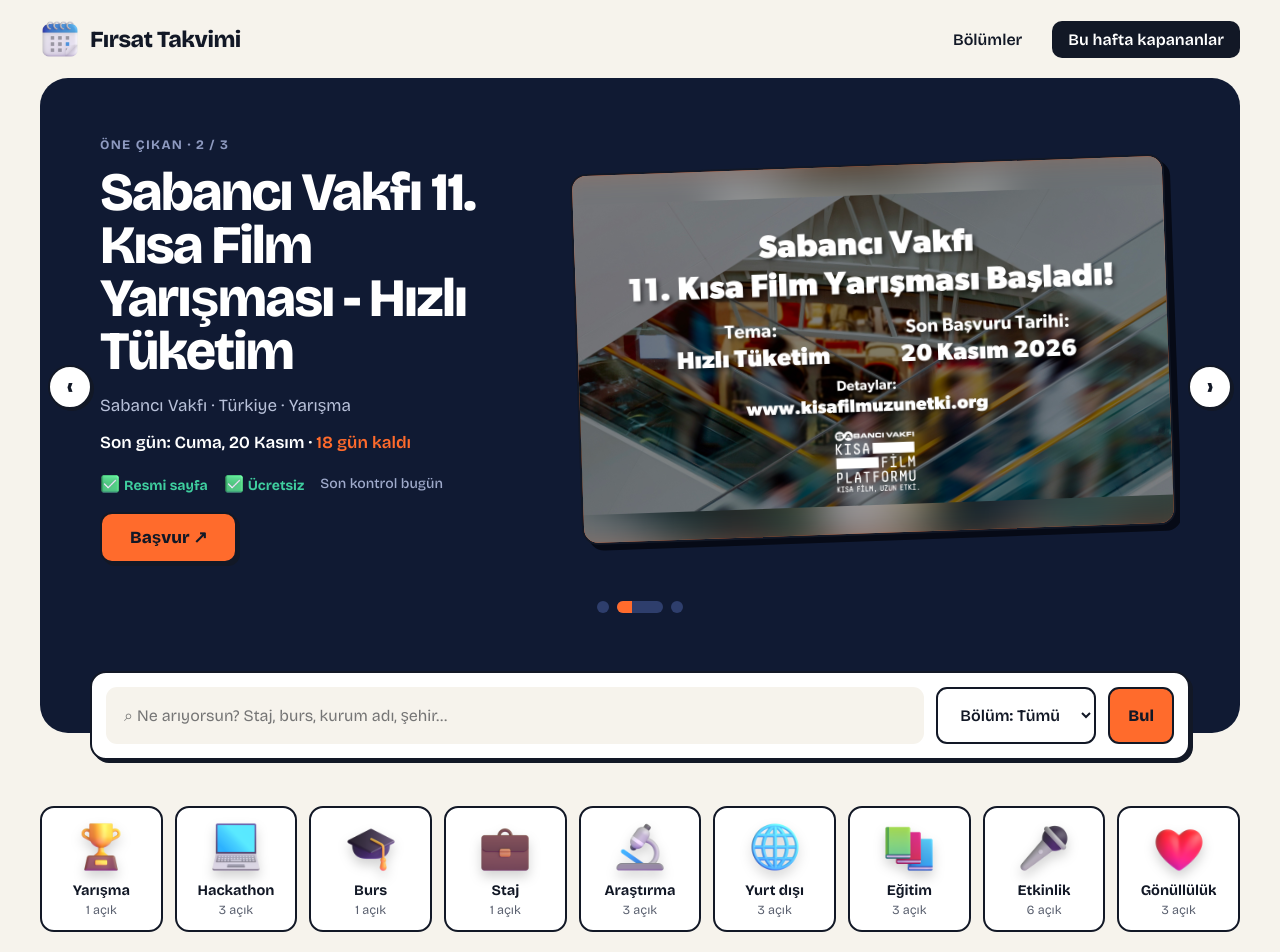
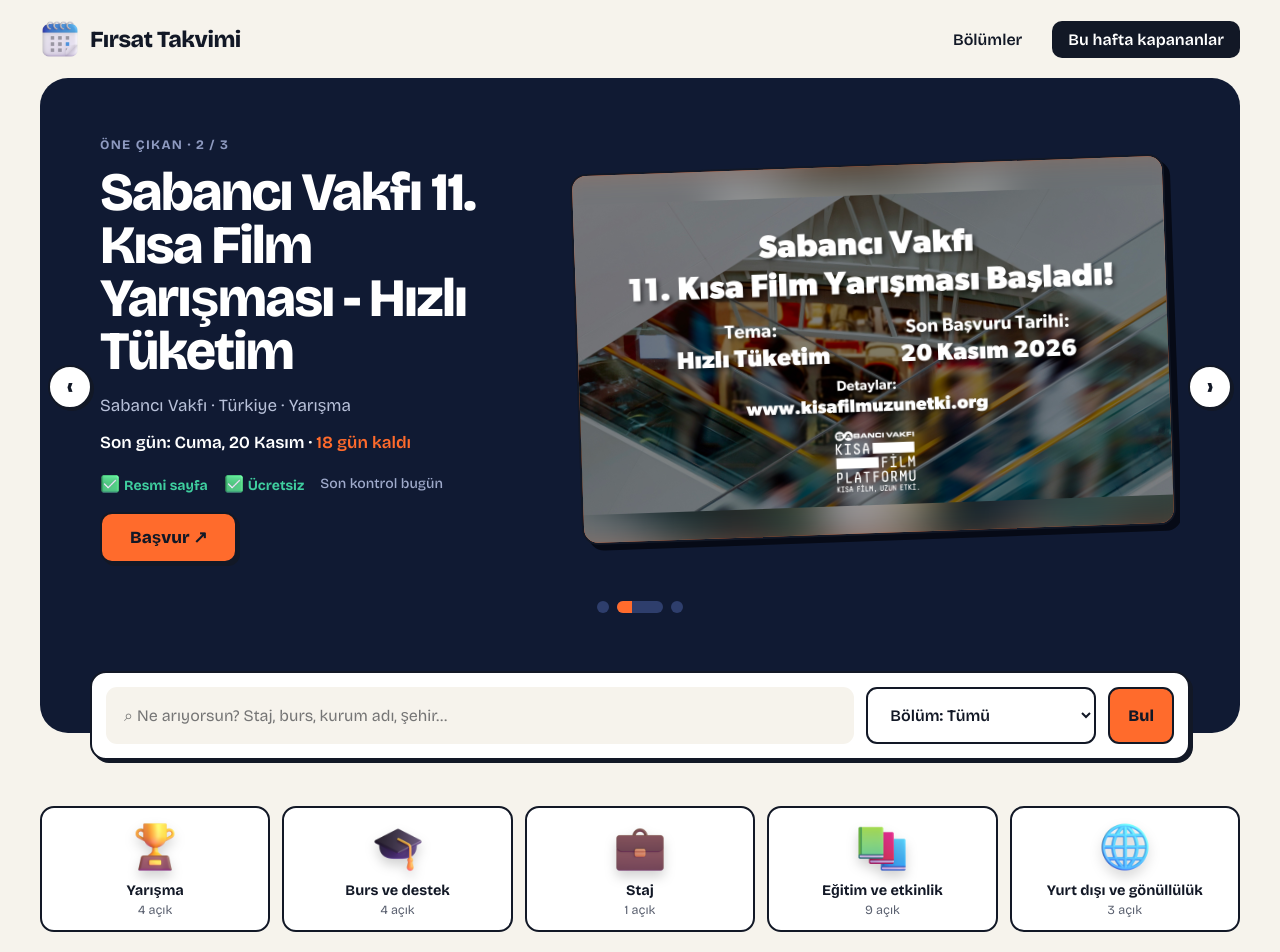
Before and after one commit to AlptekinZengin/Firsat-Takvimi, a Next.js app: page / in a window 1280 px wide. Shown: the top 952 px of the page. Built offline with nearby package versions, Linux system fonts and the light colour scheme.

Commit message:
Bolum kutulari: 9 bolum 5 ana grupta, alt baslik dugmeleri
Yarisma, Burs ve destek, Staj, Egitim ve etkinlik, Yurt disi ve
gonulluluk. Gruba tiklaninca alt bolum dugmeleri cikar; veri ve
ilan bolumleri degismedi.

Co-Authored-By: Claude Opus 5.5 <noreply@anthropic.com>

```diff
--- a/app/IlanListesi.tsx
+++ b/app/IlanListesi.tsx
@@ -1,7 +1,7 @@
 "use client";
 
 import { useEffect, useMemo, useState } from "react";
-import { bolumler } from "@/lib/bolumler";
+import { bolumler, bolumGruplari } from "@/lib/bolumler";
 import type { IlanGorunur } from "@/lib/ilan-sema";
 import { istanbulBugunu } from "@/lib/tarih";
 import { IlanKarti, bolumSunumlari } from "./IlanKarti";
@@ -10,13 +10,23 @@ import { grupNotu, tarihGruplari } from "./ilan-gruplari";
 
 type IlanListesiProps = { ilanlar: IlanGorunur[]; derlemeGunu: string };
 
+const bolumdeMi = (ilan: IlanGorunur, slug: string) => (
+  ilan.bolum === slug || ilan.ek_bolumler?.includes(slug)
+);
+
 const menuBaglantilari = [
   { href: "#bolumler", ad: "Bölümler" },
   { href: "#ilanlar", ad: "Bu hafta kapananlar", sinif: "b" },
 ];
 
 export function IlanListesi({ ilanlar, derlemeGunu }: IlanListesiProps) {
-  const [bolum, setBolum] = useState("");
+  const [grup, setGrup] = useState<string | null>(null);
+  const [altBolum, setAltBolum] = useState<string | null>(null);
+  const seciliGrup = bolumGruplari.find((g) => g.slug === grup);
+  const grupSec = (slug: string | null) => {
+    setGrup(slug);
+    setAltBolum(null);
+  };
   const [arama, setArama] = useState("");
   // İlk çizim sunucuyla aynı günü kullanır; tarayıcıda İstanbul gününe geçilir.
   const [bugun, setBugun] = useState(derlemeGunu);
@@ -37,7 +47,7 @@ export function IlanListesi({ ilanlar, derlemeGunu }: IlanListesiProps) {
   );
   const sorgu = arama.trim().toLocaleLowerCase("tr");
   const gorunenler = acikIlanlar.filter((i) => (
-    (!bolum || i.bolum === bolum || i.ek_bolumler?.includes(bolum)) &&
+    (altBolum ? bolumdeMi(i, altBolum) : !seciliGrup || seciliGrup.bolumler.some((b) => bolumdeMi(i, b))) &&
     (!sorgu || [i.baslik, i.duzenleyen, i.kimler, i.yer].some((metin) => (
       metin.toLocaleLowerCase("tr").includes(sorgu)
     )))
@@ -77,29 +87,41 @@ export function IlanListesi({ ilanlar, derlemeGunu }: IlanListesiProps) {
           placeholder="⌕ Ne arıyorsun? Staj, burs, kurum adı, şehir…"
         />
         <label className="sr-only" htmlFor="bolum">Bölüm</label>
-        <select id="bolum" value={bolum} onChange={(e) => setBolum(e.target.value)}>
+        <select id="bolum" value={grup ?? ""} onChange={(e) => grupSec(e.target.value || null)}>
           <option value="">Bölüm: Tümü</option>
-          {bolumler.map((b) => (
-            <option key={b.slug} value={b.slug}>{bolumSunumlari[b.slug].ad}</option>
+          {bolumGruplari.map((b) => (
+            <option key={b.slug} value={b.slug}>{b.ad}</option>
           ))}
         </select>
         <button type="submit">Bul</button>
       </form>
       <div className="bolum" id="bolumler" role="group" aria-label="İlan bölümleri">
-        {bolumler.map((b) => (
+        {bolumGruplari.map((b) => (
           <button
             type="button"
             key={b.slug}
-            className={`bl ${bolum === b.slug ? "secili" : ""}`}
-            aria-pressed={bolum === b.slug}
-            onClick={() => setBolum(bolum === b.slug ? "" : b.slug)}
+            className={`bl ${grup === b.slug ? "secili" : ""}`}
+            aria-pressed={grup === b.slug}
+            onClick={() => grupSec(grup === b.slug ? null : b.slug)}
           >
-            <img src={`/3d/${bolumSunumlari[b.slug].nesne}.png`} alt="" />
-            <b>{bolumSunumlari[b.slug].ad}</b>
-            <span>{acikIlanlar.filter((i) => i.bolum === b.slug || i.ek_bolumler?.includes(b.slug)).length} açık</span>
+            <img src={`/3d/${bolumSunumlari[b.bolumler[0]].nesne}.png`} alt="" />
+            <b>{b.ad}</b>
+            <span>{acikIlanlar.filter((i) => b.bolumler.some((slug) => bolumdeMi(i, slug))).length} açık</span>
           </button>
         ))}
       </div>
+      {seciliGrup && seciliGrup.bolumler.length > 1 && (
+        <div className="altb" role="group" aria-label={`${seciliGrup.ad} alt bölümleri`}>
+          <button type="button" aria-pressed={altBolum === null} onClick={() => setAltBolum(null)}>
+            Tümü
+          </button>
+          {seciliGrup.bolumler.map((slug) => (
+            <button key={slug} type="button" aria-pressed={altBolum === slug} onClick={() => setAltBolum(slug)}>
+              {bolumler.find((b) => b.slug === slug)?.ad} ({acikIlanlar.filter((i) => bolumdeMi(i, slug)).length})
+            </button>
+          ))}
+        </div>
+      )}
       <div id="ilanlar" aria-live="polite">
         {gruplar.filter((g) => g.ilanlar.length).map((g) => (
           <section key={g.id} id={g.id} aria-labelledby={`${g.id}-baslik`}>
--- a/app/globals.css
+++ b/app/globals.css
@@ -105,13 +105,16 @@ nav { display: flex; align-items: center; justify-content: space-between; min-he
 .ara input { flex: 1; background: var(--z); border: 0; }
 .ara select { border: 2px solid var(--m); font-weight: 600; background: white; }
 .ara button { background: var(--tur); font-weight: 800; border: 2px solid var(--m); }
-.bolum { display: grid; grid-template-columns: repeat(9, 1fr); gap: 12px; margin-top: 46px; }
+.bolum { display: grid; grid-template-columns: repeat(5, minmax(0, 1fr)); gap: 12px; margin-top: 46px; }
 .bl { background: white; border: 2px solid var(--m); border-radius: 14px; padding: 12px 8px; text-align: center; }
 .bl img { width: 54px; filter: drop-shadow(0 6px 6px #0000002e); }
 .bl b { display: block; font-size: 14.5px; margin-top: 4px; }
 .bl span { font-size: 12.5px; color: var(--g); }
 .bl.secili { background: var(--m); color: white; }
 .bl.secili span { color: #AEB5C6; }
+.altb { display: flex; flex-wrap: wrap; gap: 8px; margin-top: 14px; }
+.altb button { background: white; border: 2px solid var(--m); border-radius: 999px; padding: 6px 14px; font-size: 14px; font-weight: 700; }
+.altb button[aria-pressed="true"] { background: var(--m); color: white; }
 h2 { font-size: 38px; font-weight: 800; letter-spacing: -.03em; }
 .bas { display: flex; justify-content: space-between; align-items: flex-end; gap: 16px; margin: 56px 0 20px; }
 .bas small { font-size: 15px; color: var(--g); font-weight: 500; text-align: right; }
--- a/lib/bolumler.ts
+++ b/lib/bolumler.ts
@@ -9,6 +9,13 @@ export const bolumler = [
   { slug: "etkinlik-zirve", ad: "Etkinlik, zirve ve konferanslar", sira: 8 },
   { slug: "gonulluluk-genclik", ad: "Gönüllülük ve gençlik programları", sira: 9 },
 ] as const;
+export const bolumGruplari: { slug: string; ad: string; bolumler: string[] }[] = [
+  { slug: "yarisma", ad: "Yarışma", bolumler: ["yarismalar", "hackathonlar"] },
+  { slug: "burs-destek", ad: "Burs ve destek", bolumler: ["burslar", "arastirma-destekleri"] },
+  { slug: "staj", ad: "Staj", bolumler: ["stajlar"] },
+  { slug: "egitim-etkinlik", ad: "Eğitim ve etkinlik", bolumler: ["egitim-bootcamp", "etkinlik-zirve"] },
+  { slug: "yurtdisi-gonulluluk", ad: "Yurt dışı ve gönüllülük", bolumler: ["yurt-disi-degisim", "gonulluluk-genclik"] },
+];
 export const maddiBolumler = ["burslar", "stajlar", "arastirma-destekleri"] as const;
 export const kurumVerenEtiketleri = [
   "Kamu",
```
